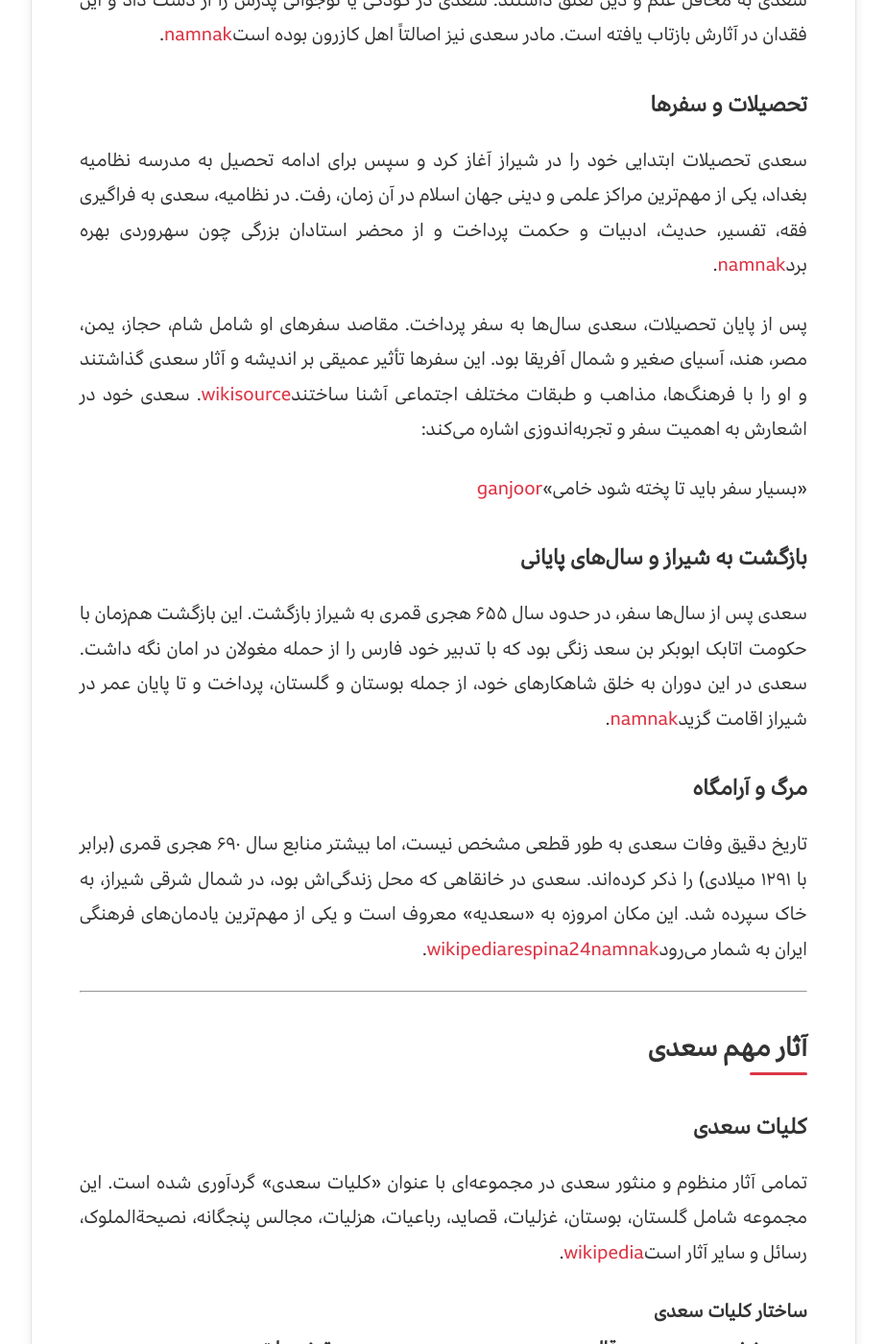
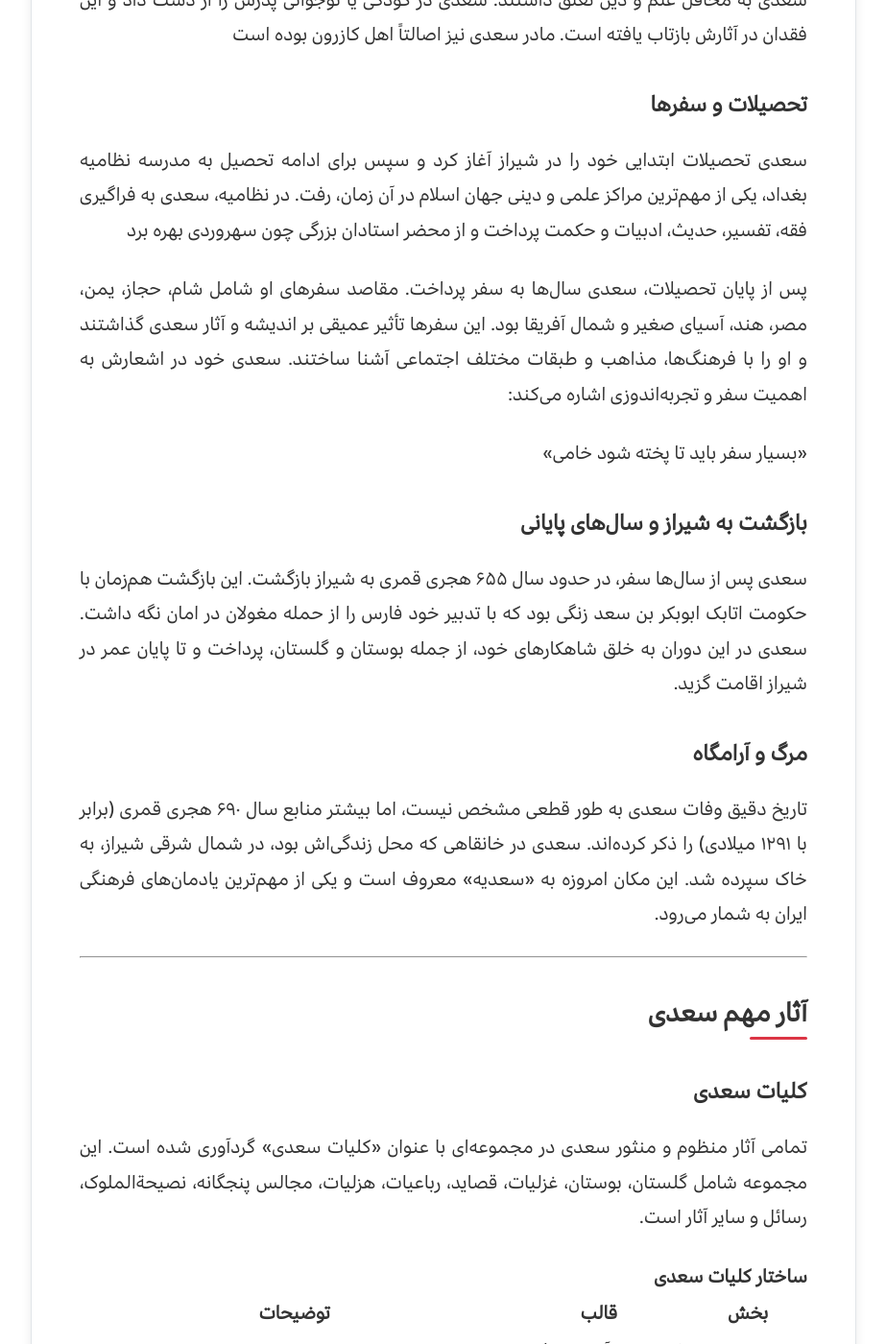
Before and after one commit to darkblog/darkblog.github.io, a Jekyll site: the page built from _posts/2025-11-28-saadi.md, in a window 1280 px wide and 1400 px high, scrolled down 1588 px. Shown: the whole window at 96% size, without its empty margins (178-1101 px from the left). Built offline with Jekyll 4.4.1, drawn with Linux system fonts in a browser that asks for light colours; some of the changed text lies outside the part shown.

Commit message:
Update 2025-11-28-saadi.md

```diff
--- a/_posts/2025-11-28-saadi.md
+++ b/_posts/2025-11-28-saadi.md
@@ -12,23 +12,23 @@ image: /biography/saadi-shirazi.jpg
 
 ### تولد و خانواده
 
-سعدی شیرازی در فاصله سال‌های ۵۸۵ تا ۶۱۵ هجری قمری (برابر با حدود ۱۲۰۰ تا ۱۲۲۰ میلادی) در شیراز به دنیا آمد. پدرش عبدالله، از ملازمان دربار اتابک سعد بن زنگی، حاکم فارس بود و خانواده سعدی به محافل علم و دین تعلق داشتند. سعدی در کودکی یا نوجوانی پدرش را از دست داد و این فقدان در آثارش بازتاب یافته است. مادر سعدی نیز اصالتاً اهل کازرون بوده است[namnak](https://namnak.com/who-was-saadi-shirazi.p73290?citationMarker=43dcd9a7-70db-4a1f-b0ae-981daa162054 "1").
+سعدی شیرازی در فاصله سال‌های ۵۸۵ تا ۶۱۵ هجری قمری (برابر با حدود ۱۲۰۰ تا ۱۲۲۰ میلادی) در شیراز به دنیا آمد. پدرش عبدالله، از ملازمان دربار اتابک سعد بن زنگی، حاکم فارس بود و خانواده سعدی به محافل علم و دین تعلق داشتند. سعدی در کودکی یا نوجوانی پدرش را از دست داد و این فقدان در آثارش بازتاب یافته است. مادر سعدی نیز اصالتاً اهل کازرون بوده است
 
 ### تحصیلات و سفرها
 
-سعدی تحصیلات ابتدایی خود را در شیراز آغاز کرد و سپس برای ادامه تحصیل به مدرسه نظامیه بغداد، یکی از مهم‌ترین مراکز علمی و دینی جهان اسلام در آن زمان، رفت. در نظامیه، سعدی به فراگیری فقه، تفسیر، حدیث، ادبیات و حکمت پرداخت و از محضر استادان بزرگی چون سهروردی بهره برد[namnak](https://namnak.com/who-was-saadi-shirazi.p73290?citationMarker=43dcd9a7-70db-4a1f-b0ae-981daa162054 "1").
+سعدی تحصیلات ابتدایی خود را در شیراز آغاز کرد و سپس برای ادامه تحصیل به مدرسه نظامیه بغداد، یکی از مهم‌ترین مراکز علمی و دینی جهان اسلام در آن زمان، رفت. در نظامیه، سعدی به فراگیری فقه، تفسیر، حدیث، ادبیات و حکمت پرداخت و از محضر استادان بزرگی چون سهروردی بهره برد
 
-پس از پایان تحصیلات، سعدی سال‌ها به سفر پرداخت. مقاصد سفرهای او شامل شام، حجاز، یمن، مصر، هند، آسیای صغیر و شمال آفریقا بود. این سفرها تأثیر عمیقی بر اندیشه و آثار سعدی گذاشتند و او را با فرهنگ‌ها، مذاهب و طبقات مختلف اجتماعی آشنا ساختند[wikisource](https://fa.wikisource.org/wiki/%DA%A9%D9%84%DB%8C%D8%A7%D8%AA_%D8%B3%D8%B9%D8%AF%DB%8C/%D8%BA%D8%B2%D9%84%DB%8C%D8%A7%D8%AA/%D9%81%D9%87%D8%B1%D8%B3%D8%AA_%D8%BA%D8%B2%D9%84%DB%8C%D8%A7%D8%AA?citationMarker=43dcd9a7-70db-4a1f-b0ae-981daa162054 "2"). سعدی خود در اشعارش به اهمیت سفر و تجربه‌اندوزی اشاره می‌کند:
+پس از پایان تحصیلات، سعدی سال‌ها به سفر پرداخت. مقاصد سفرهای او شامل شام، حجاز، یمن، مصر، هند، آسیای صغیر و شمال آفریقا بود. این سفرها تأثیر عمیقی بر اندیشه و آثار سعدی گذاشتند و او را با فرهنگ‌ها، مذاهب و طبقات مختلف اجتماعی آشنا ساختند. سعدی خود در اشعارش به اهمیت سفر و تجربه‌اندوزی اشاره می‌کند:
 
-«بسیار سفر باید تا پخته شود خامی»[ganjoor](https://ganjoor.net/saadi/divan/ghazals/?citationMarker=43dcd9a7-70db-4a1f-b0ae-981daa162054 "3")
+«بسیار سفر باید تا پخته شود خامی»
 
 ### بازگشت به شیراز و سال‌های پایانی
 
-سعدی پس از سال‌ها سفر، در حدود سال ۶۵۵ هجری قمری به شیراز بازگشت. این بازگشت هم‌زمان با حکومت اتابک ابوبکر بن سعد زنگی بود که با تدبیر خود فارس را از حمله مغولان در امان نگه داشت. سعدی در این دوران به خلق شاهکارهای خود، از جمله بوستان و گلستان، پرداخت و تا پایان عمر در شیراز اقامت گزید[namnak](https://namnak.com/who-was-saadi-shirazi.p73290?citationMarker=43dcd9a7-70db-4a1f-b0ae-981daa162054 "1").
+سعدی پس از سال‌ها سفر، در حدود سال ۶۵۵ هجری قمری به شیراز بازگشت. این بازگشت هم‌زمان با حکومت اتابک ابوبکر بن سعد زنگی بود که با تدبیر خود فارس را از حمله مغولان در امان نگه داشت. سعدی در این دوران به خلق شاهکارهای خود، از جمله بوستان و گلستان، پرداخت و تا پایان عمر در شیراز اقامت گزید.
 
 ### مرگ و آرامگاه
 
-تاریخ دقیق وفات سعدی به طور قطعی مشخص نیست، اما بیشتر منابع سال ۶۹۰ هجری قمری (برابر با ۱۲۹۱ میلادی) را ذکر کرده‌اند. سعدی در خانقاهی که محل زندگی‌اش بود، در شمال شرقی شیراز، به خاک سپرده شد. این مکان امروزه به «سعدیه» معروف است و یکی از مهم‌ترین یادمان‌های فرهنگی ایران به شمار می‌رود[wikipedia](https://fa.wikipedia.org/wiki/%D8%B3%D8%B9%D8%AF%DB%8C%D9%87?citationMarker=43dcd9a7-70db-4a1f-b0ae-981daa162054 "4")[respina24](https://respina24.ir/mag/saadi-tomb/?citationMarker=43dcd9a7-70db-4a1f-b0ae-981daa162054 "5")[namnak](https://namnak.com/sadi-tomb-sadiye.p68276?citationMarker=43dcd9a7-70db-4a1f-b0ae-981daa162054 "6").
+تاریخ دقیق وفات سعدی به طور قطعی مشخص نیست، اما بیشتر منابع سال ۶۹۰ هجری قمری (برابر با ۱۲۹۱ میلادی) را ذکر کرده‌اند. سعدی در خانقاهی که محل زندگی‌اش بود، در شمال شرقی شیراز، به خاک سپرده شد. این مکان امروزه به «سعدیه» معروف است و یکی از مهم‌ترین یادمان‌های فرهنگی ایران به شمار می‌رود.
 
 ---
 
@@ -36,7 +36,7 @@ image: /biography/saadi-shirazi.jpg
 
 ### کلیات سعدی
 
-تمامی آثار منظوم و منثور سعدی در مجموعه‌ای با عنوان «کلیات سعدی» گردآوری شده است. این مجموعه شامل گلستان، بوستان، غزلیات، قصاید، رباعیات، هزلیات، مجالس پنجگانه، نصیحة‌الملوک، رسائل و سایر آثار است[wikipedia](https://fa.wikipedia.org/wiki/%DA%A9%D9%84%DB%8C%D8%A7%D8%AA_%D8%B3%D8%B9%D8%AF%DB%8C?citationMarker=43dcd9a7-70db-4a1f-b0ae-981daa162054 "7").
+تمامی آثار منظوم و منثور سعدی در مجموعه‌ای با عنوان «کلیات سعدی» گردآوری شده است. این مجموعه شامل گلستان، بوستان، غزلیات، قصاید، رباعیات، هزلیات، مجالس پنجگانه، نصیحة‌الملوک، رسائل و سایر آثار است.
 
 #### ساختار کلیات سعدی
 
@@ -67,7 +67,7 @@ image: /biography/saadi-shirazi.jpg
 ۷. تأثیر تربیت
 ۸. آداب صحبت
 
-هر باب مجموعه‌ای از حکایت‌های کوتاه و بلند، اشعار و جملات قصار است که با زبانی آهنگین، روان و سرشار از ایجاز و بلاغت نگاشته شده‌اند[wikipedia](https://fa.wikipedia.org/wiki/%DA%AF%D9%84%D8%B3%D8%AA%D8%A7%D9%86_%D8%B3%D8%B9%D8%AF%DB%8C?citationMarker=43dcd9a7-70db-4a1f-b0ae-981daa162054 "8")[kalayenafis](https://kalayenafis.com/blog/%d8%ad%da%a9%d8%a7%db%8c%d8%aa-%d9%87%d8%a7%db%8c-%da%af%d9%84%d8%b3%d8%aa%d8%a7%d9%86-%d8%b3%d8%b9%d8%af%db%8c/?citationMarker=43dcd9a7-70db-4a1f-b0ae-981daa162054 "9")[safheeghtesad](https://safheeghtesad.ir/%D8%A8%D8%AE%D8%B4-%DA%AF%D9%88%D9%86%D8%A7%DA%AF%D9%88%D9%86-14/265859-%DA%AF%D9%84%DA%86%DB%8C%D9%86-%D8%AF%D8%A7%D8%B3%D8%AA%D8%A7%D9%86-%DA%A9%D9%88%D8%AA%D8%A7%D9%87-%D8%A7%D8%B2-%DA%AF%D9%84%D8%B3%D8%AA%D8%A7%D9%86-%D8%B3%D8%B9%D8%AF%DB%8C-%D8%A8%D8%B1%D8%A7%DB%8C-%D9%87%D9%85%D9%87?citationMarker=43dcd9a7-70db-4a1f-b0ae-981daa162054 "10").
+هر باب مجموعه‌ای از حکایت‌های کوتاه و بلند، اشعار و جملات قصار است که با زبانی آهنگین، روان و سرشار از ایجاز و بلاغت نگاشته شده‌اند.
 
 **ویژگی‌های گلستان:**
 - نثر مسجع و آهنگین، آمیخته با اشعار کوتاه
@@ -78,7 +78,7 @@ image: /biography/saadi-shirazi.jpg
 
 نمونه‌ای از دیباچه گلستان:
 
-«منت خدای را عز و جل که طاعتش موجب قربت است و به شکر اندرش مزید نعمت...»[wikipedia](https://fa.wikipedia.org/wiki/%DA%AF%D9%84%D8%B3%D8%AA%D8%A7%D9%86_%D8%B3%D8%B9%D8%AF%DB%8C?citationMarker=43dcd9a7-70db-4a1f-b0ae-981daa162054 "8")
+«منت خدای را عز و جل که طاعتش موجب قربت است و به شکر اندرش مزید نعمت...»
 
 ### بوستان سعدی
 
@@ -95,7 +95,7 @@ image: /biography/saadi-shirazi.jpg
 ۹. توبه و راه صواب
 ۱۰. مناجات و ختم کتاب
 
-بوستان اثری اخلاقی، حکمی و تعلیمی است که در آن سعدی با زبانی شاعرانه و آهنگین، مفاهیم بلند انسانی، اجتماعی و عرفانی را بیان می‌کند[wikipedia](https://fa.wikipedia.org/wiki/%D8%A8%D9%88%D8%B3%D8%AA%D8%A7%D9%86_%D8%B3%D8%B9%D8%AF%DB%8C?citationMarker=43dcd9a7-70db-4a1f-b0ae-981daa162054 "11")[iranology-e](https://iranology-e.ir/index.php?title=%D8%A8%D9%88%D8%B3%D8%AA%D8%A7%D9%86_%D8%B3%D8%B9%D8%AF%DB%8C&citationMarker=43dcd9a7-70db-4a1f-b0ae-981daa162054 "12")[cgie](https://www.cgie.org.ir/fa/article/229069/%D8%A8%D9%88%D8%B3%D8%AA%D8%A7%D9%86?citationMarker=43dcd9a7-70db-4a1f-b0ae-981daa162054 "13").
+بوستان اثری اخلاقی، حکمی و تعلیمی است که در آن سعدی با زبانی شاعرانه و آهنگین، مفاهیم بلند انسانی، اجتماعی و عرفانی را بیان می‌کند.
 
 **ویژگی‌های بوستان:**
 - زبان ساده و روان، اما سرشار از صنایع بدیعی و بلاغی
@@ -108,11 +108,11 @@ image: /biography/saadi-shirazi.jpg
 «به نام خداوند جان آفرین
 حکیم سخن در زبان آفرین
 خداوند بخشنده دستگیر
-کریم خطا بخش پوزش پذیر»[wikipedia](https://fa.wikipedia.org/wiki/%D8%A8%D9%88%D8%B3%D8%AA%D8%A7%D9%86_%D8%B3%D8%B9%D8%AF%DB%8C?citationMarker=43dcd9a7-70db-4a1f-b0ae-981daa162054 "11")
+کریم خطا بخش پوزش پذیر»
 
 ### غزلیات سعدی
 
-غزلیات سعدی از زیباترین نمونه‌های شعر غنایی در زبان فارسی است. موضوعات غزلیات سعدی شامل عشق زمینی و عرفانی، اخلاق، حکمت، پند و اندرز، و توصیف طبیعت و زیبایی است. غزلیات سعدی به دلیل زبان لطیف، موسیقی دلنشین و مضامین انسانی و عاشقانه، همواره مورد توجه شاعران و خوانندگان شعر فارسی بوده‌اند[ganjoor](https://ganjoor.net/saadi/divan/ghazals/?citationMarker=43dcd9a7-70db-4a1f-b0ae-981daa162054 "3")[wikisource](https://fa.wikisource.org/wiki/%DA%A9%D9%84%DB%8C%D8%A7%D8%AA_%D8%B3%D8%B9%D8%AF%DB%8C/%D8%BA%D8%B2%D9%84%DB%8C%D8%A7%D8%AA/%D9%81%D9%87%D8%B1%D8%B3%D8%AA_%D8%BA%D8%B2%D9%84%DB%8C%D8%A7%D8%AA?citationMarker=43dcd9a7-70db-4a1f-b0ae-981daa162054 "2").
+غزلیات سعدی از زیباترین نمونه‌های شعر غنایی در زبان فارسی است. موضوعات غزلیات سعدی شامل عشق زمینی و عرفانی، اخلاق، حکمت، پند و اندرز، و توصیف طبیعت و زیبایی است. غزلیات سعدی به دلیل زبان لطیف، موسیقی دلنشین و مضامین انسانی و عاشقانه، همواره مورد توجه شاعران و خوانندگان شعر فارسی بوده‌اند.
 
 **ساختار غزلیات:**
 - طیبات
```
